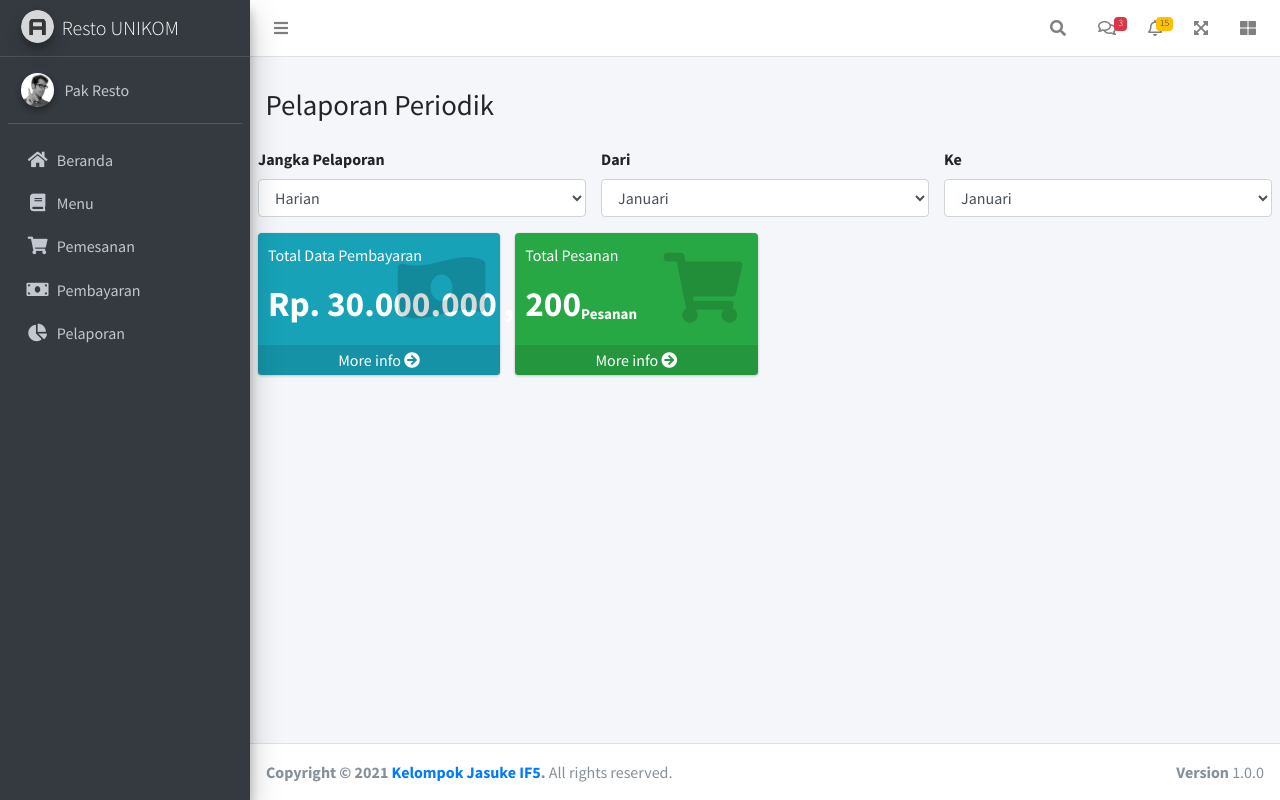
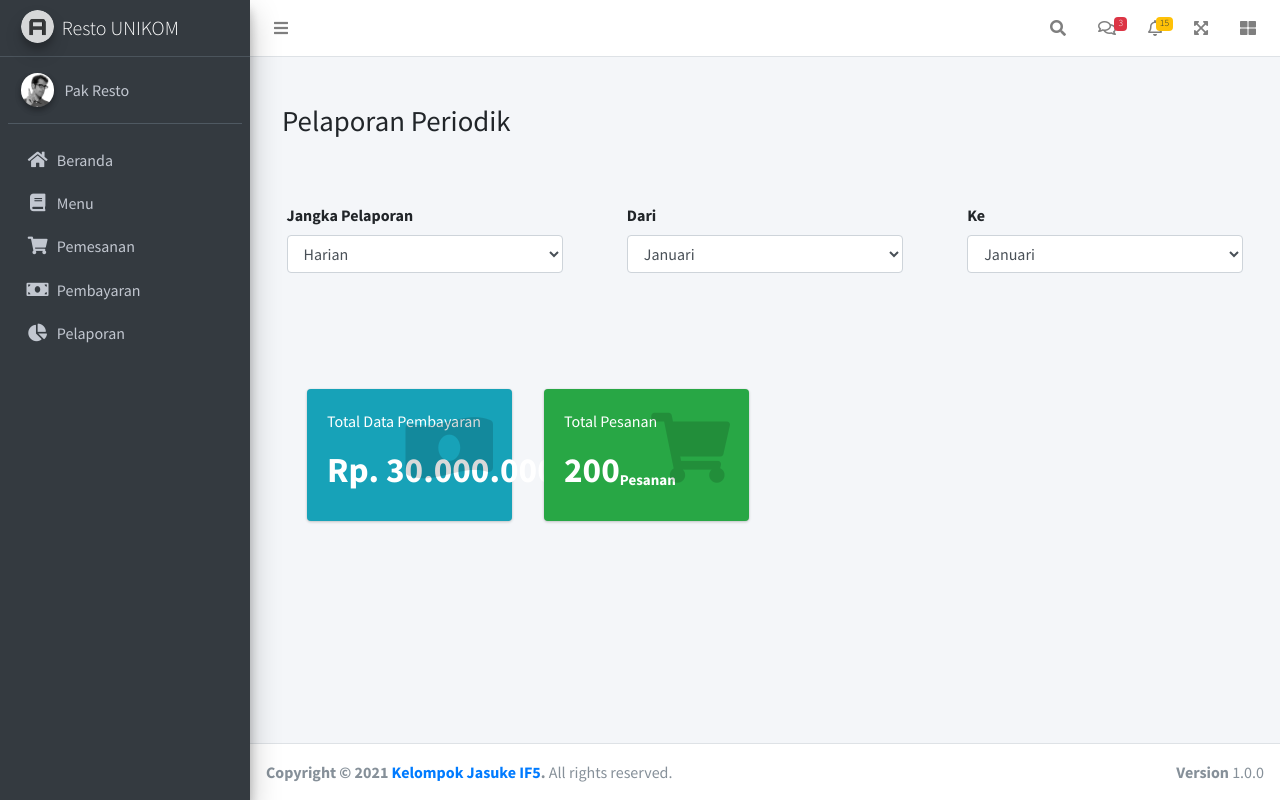
Before and after one commit to rahmaninsani/restoran_jasuke, a CodeIgniter 4 app: template app/Views/laporan/index.php in a window 1280 px wide. Run offline with PHP 8.4 and a stand-in for CodeIgniter, Linux system fonts and the light colour scheme; the template is opened without the code that fills it: most values are stand-ins (such as "Sample title", 1, 10 or a date in 2020); some libraries are stand-ins or nearby versions.

Commit message:
merapihkan tampilan laporan index.php

```diff
--- a/app/Views/laporan/index.php
+++ b/app/Views/laporan/index.php
@@ -7,10 +7,10 @@
     <div class="content-wrapper">
         <!-- Content Header (Page header) -->
         <div class="content-header">
-            <div class="container-fluid">
+            <div class="container-fluid p-2 ml-2">
                 <div class="row mb-2">
                     <div class="col-sm-6">
-                        <h1 class="mt-3">Pelaporan Periodik</h1>
+                        <h1 class="mt-3 mb-1 p-2">Pelaporan Periodik</h1>
                     </div><!-- /.row -->
                 </div><!-- /.container-fluid -->
             </div>
@@ -18,10 +18,10 @@
 
             <!-- Main content -->
             <!-- /.card-header -->
-            <div class="row mt-4">
-                <div class="col-sm-4">
+            <div class="row p-1 mb-0">
+                <div class="col p-3">
                     <!-- select -->
-                    <div class="form-group">
+                    <div class="form-group p-3">
                         <label>Jangka Pelaporan</label>
                         <select class="form-control">
                             <option>Harian</option>
@@ -31,8 +31,8 @@
                         </select>
                     </div>
                 </div>
-                <div class="col-sm-4">
-                    <div class="form-group">
+                <div class="col p-3">
+                    <div class="form-group p-3">
                         <label>Dari</label>
                         <select class="form-control">
                             <option>Januari</option>
@@ -43,8 +43,8 @@
                         </select>
                     </div>
                 </div>
-                <div class="col-sm-4">
-                    <div class="form-group">
+                <div class="col p-3">
+                    <div class="form-group p-3">
                         <label>Ke</label>
                         <select class="form-control">
                             <option>Januari</option>
@@ -57,40 +57,34 @@
                 </div>
             </div>
 
-            <div class="mx-auto">
-                <div class="col-mt-5">
+            <div class="row p-2">
+                <div class="col p-3">
                     <!-- Small Box (Stat card) -->
-                    <div class="row">
-                        <div class="col-lg-3 col-6">
+                    <div class="row p-4">
+                        <div class="col-lg-3 col-6 p-3 d-inline-block">
                             <!-- small card -->
-                            <div class="small-box bg-info">
-                                <div class="inner">
+                            <div class="small-box bg-info p-3">
+                                <div class="inner p-1">
                                     <p>Total Data Pembayaran</p>
                                     <h3>Rp. 30.000.000 ,-</h3>
                                     <sub style="font-size: 20px"></sub>
                                 </div>
                                 <div class="icon">
-                                    <i class="fas fa-money-bill-wave-alt"></i></i>
+                                    <i class="fas fa-money-bill-wave-alt p-1"></i></i>
                                 </div>
-                                <a href="#" class="small-box-footer">
-                                    More info <i class="fas fa-arrow-circle-right"></i>
-                                </a>
                             </div>
                         </div>
                         <!-- ./col -->
-                        <div class="col-lg-3 col-6">
+                        <div class="col-lg-3 col-6 p-3 d-inline-block">
                             <!-- small card -->
-                            <div class="small-box bg-success">
-                                <div class="inner">
+                            <div class="small-box bg-success p-3">
+                                <div class="inner p-1">
                                     <p>Total Pesanan</p>
                                     <h3>200<sub style="font-size: 15px">Pesanan</sub></h3>
                                 </div>
                                 <div class="icon">
-                                    <i class="fas fa-shopping-cart"></i>
+                                    <i class="fas fa-shopping-cart p-1"></i>
                                 </div>
-                                <a href="#" class="small-box-footer">
-                                    More info <i class="fas fa-arrow-circle-right"></i>
-                                </a>
                             </div>
                         </div>
                         <!-- ./col -->
```
